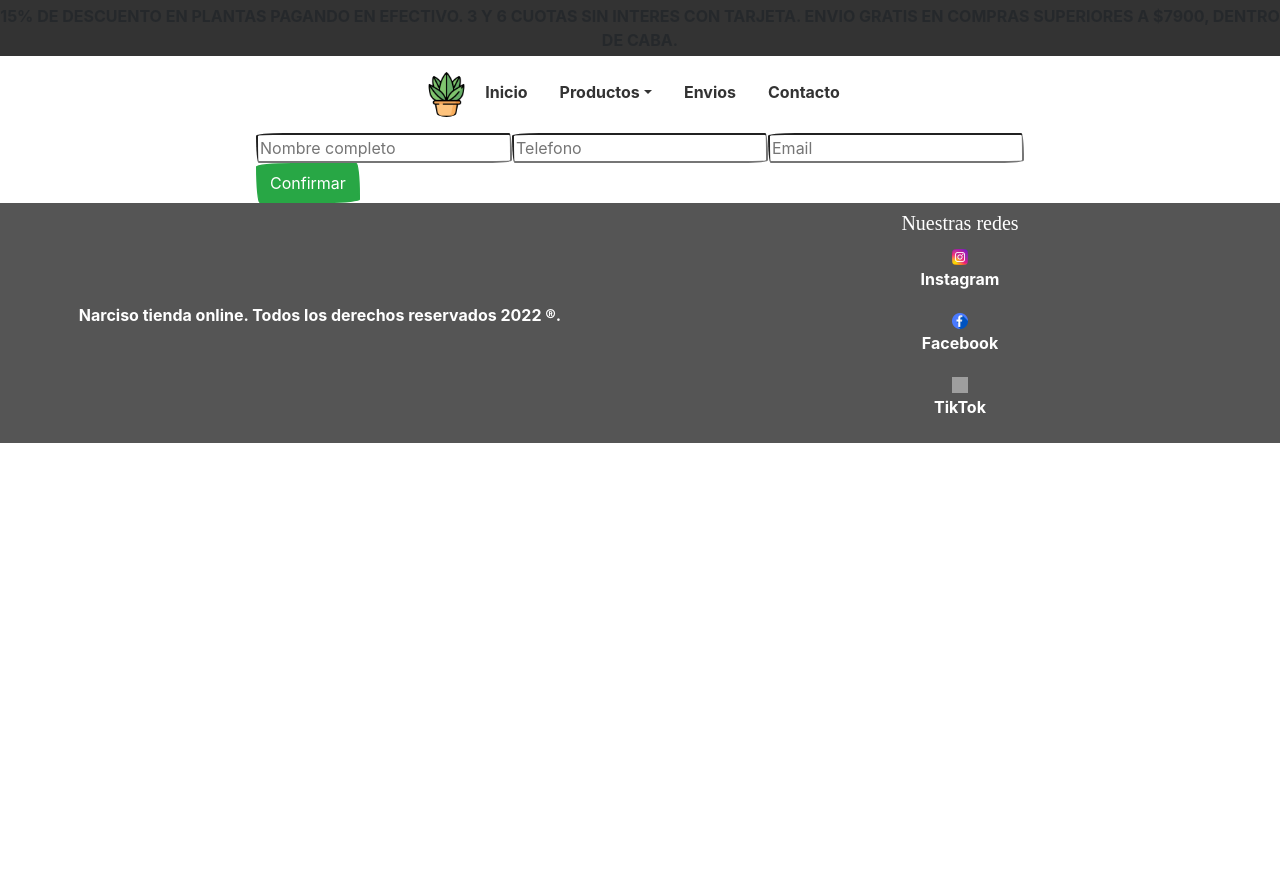
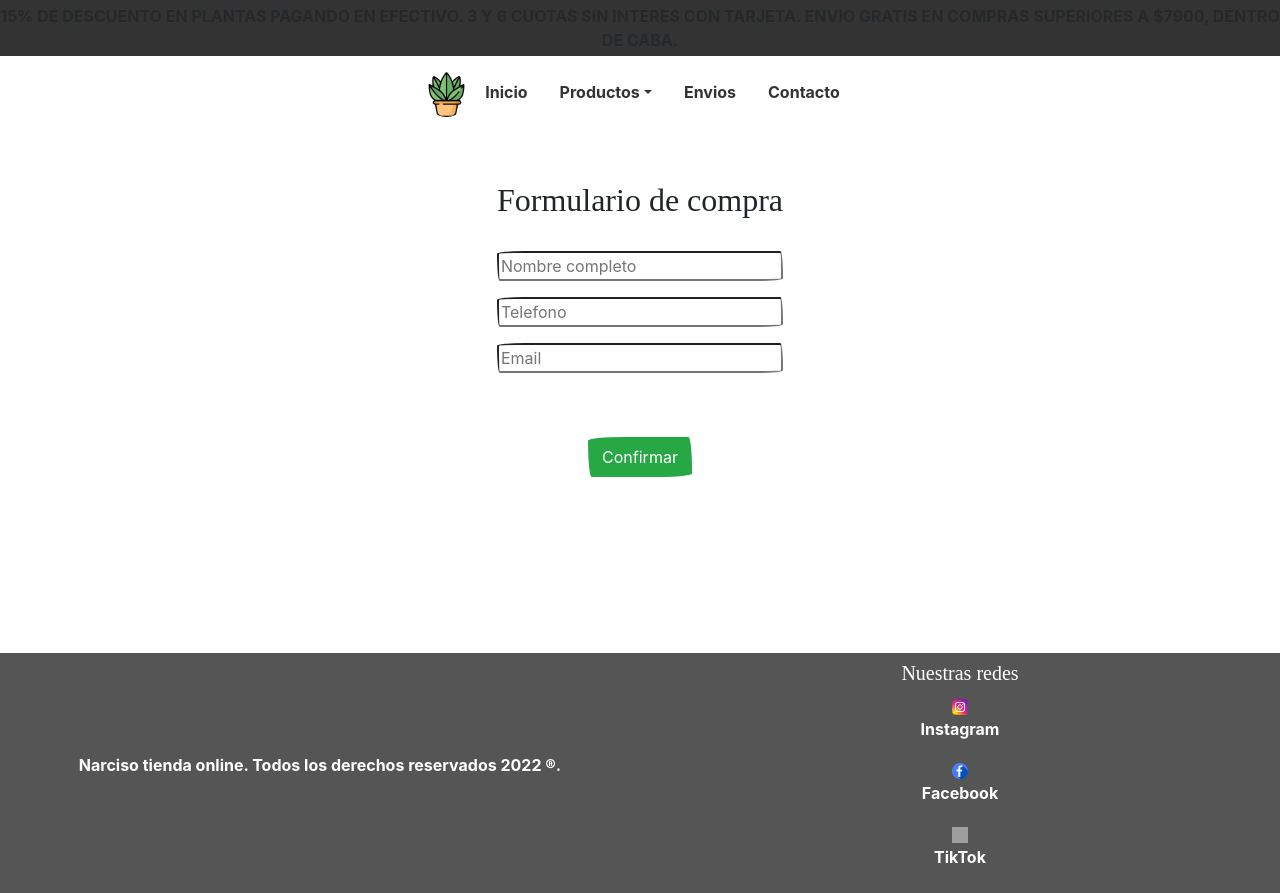
Before and after one commit to isierra93/ecommerce-narciso, a React (Create React App) app: page /form in a window 1280 px wide. Before the commit the page ends 800 px from the top, so only its background shows below. Built offline with nearby package versions, Linux system fonts and the light colour scheme; grey boxes are pictures that could not be loaded; a web font is replaced by a local one.

Commit message:
Se mejoran estilos del ItemDetail y del Form

```diff
--- a/src/App.css
+++ b/src/App.css
@@ -15,3 +15,9 @@
     height: 1rem;
     width: 1rem;
 }
+.itemDetailContainer{
+    min-height: 53vh;
+}
+.form-group{
+    min-height: 53vh;
+}
--- a/src/components/CartTable.jsx
+++ b/src/components/CartTable.jsx
@@ -6,7 +6,7 @@ const CartTable = ({ id, nombre, precio, imagen, cantidad }) => {
 
     return (
         <tr key={id}>
-            <th scope="row" ><img src={imagen} alt={nombre} width={85} className="img-fluid" /></th>
+            <th scope="row" ><img src={imagen} alt={nombre} width={80} height={80} /></th>
             <td>{nombre}</td>
             <td>{cantidad}</td>
             <td>{precio}</td>
--- a/src/components/Checkout.jsx
+++ b/src/components/Checkout.jsx
@@ -8,7 +8,7 @@ const Checkout = ({id}) =>{
                 <h2>Compra generada!</h2>
                 <p>Gracias por su compra!</p>
                 <p>Su ID de compra es:</p>
-                <h3>{id}</h3>
+                <h3 className="text-success"><strong>{id}</strong></h3>
             </div>
             <div className="row">
                 <img className="rounded" height={"500rem"} src="https://thumbs.gfycat.com/MatureWellinformedConure-size_restricted.gif" alt="Plants are friends" />
--- a/src/components/Form.jsx
+++ b/src/components/Form.jsx
@@ -40,8 +40,10 @@ const Form = () => {
     return (
         <div className="d-flex justify-content-center">
             {orderId === "" ?
-                <form className="form-group" action="" onSubmit={generarOrden}>
+                <form className="form-group d-flex flex-column mt-5 mb-5" action="" onSubmit={generarOrden}>
+                    <h2 className="text-center mb-3">Formulario de compra</h2>
                     <input
+                        className="mb-3 mt-3"
                         type="text"
                         name="nombre"
                         placeholder="Nombre completo"
@@ -50,6 +52,7 @@ const Form = () => {
                         required
                     />
                     <input
+                    className="mb-3"
                         type="number"
                         name="telefono"
                         placeholder="Telefono"
@@ -58,6 +61,7 @@ const Form = () => {
                         required
                     />
                     <input
+                    className="mb-3"
                         type="email"
                         name="email"
                         placeholder="Email"
@@ -65,7 +69,7 @@ const Form = () => {
                         onChange={obtenerEmail}
                         required
                     />
-                    <div>
+                    <div className="d-flex justify-content-center mt-5">
                         <button className="btn btn-success">Confirmar</button>
                     </div>
                 </form>
--- a/src/components/ItemDetail.jsx
+++ b/src/components/ItemDetail.jsx
@@ -1,19 +1,19 @@
-import React , { useState } from "react";
+import React, { useState } from "react";
 import { Link } from "react-router-dom";
 import ItemCount from "./ItemCount";
-import {useCartContext} from "./CartContext"
+import { useCartContext } from "./CartContext"
 
-const ItemDetail = ({item}) =>{
+const ItemDetail = ({ item }) => {
 
     const [goCart, setGocart] = useState(false);
-    const {addProduct} = useCartContext();
+    const { addProduct } = useCartContext();
 
-    const onAdd = (unidades) =>{
+    const onAdd = (unidades) => {
         setGocart(true);
         addProduct(item, unidades);
     }
 
-    return(
+    return (
         <div className="card mb-3">
             <div className="row g-0">
                 <div className="col-md-4 d-flex justify-content-center">
@@ -25,12 +25,15 @@ const ItemDetail = ({item}) =>{
                         <p className="card-text pb-2">{item.descripcion}</p>
                         <p className="card-text"><b>$ {item.precio}</b></p>
                     </div>
-                        <div className="d-flex justify-content-center">
+                    <div className="d-flex justify-content-center mb-3">
                         {
                             goCart
-                            ? <Link to={`/cart`} className="btn btn-primary mb-2">Terminar compra</Link>
-                            :<ItemCount initial={1} onAdd={onAdd} stock={item.stock}/>
+                                ? <Link to={`/cart`} className="btn btn-success mb-2">Terminar compra</Link>
+                                : <ItemCount initial={1} onAdd={onAdd} stock={item.stock} />
                         }
+                    </div>
+                    <div className="d-flex justify-content-center">
+                        <Link to={`/`} className="btn btn-info mb-2">Volver al incio</Link>
                     </div>
                 </div>
             </div>
--- a/src/components/ItemDetailContainer.jsx
+++ b/src/components/ItemDetailContainer.jsx
@@ -17,7 +17,7 @@ const ItemDetailContainer = () => {
     },[id])
 
     return (
-        <div className="container">
+        <div className="container mt-5 mb-5 itemDetailContainer">
             <ItemDetail item={item} />
         </div>
     )
```
Lines whose indentation alone changed are shown as unchanged.
